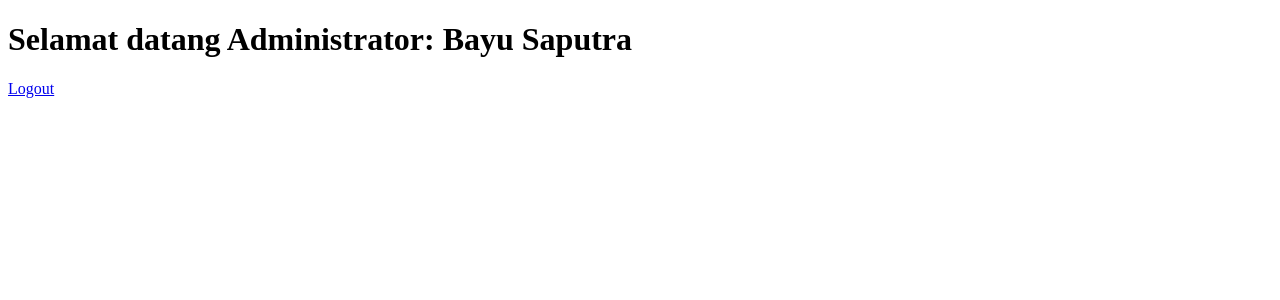
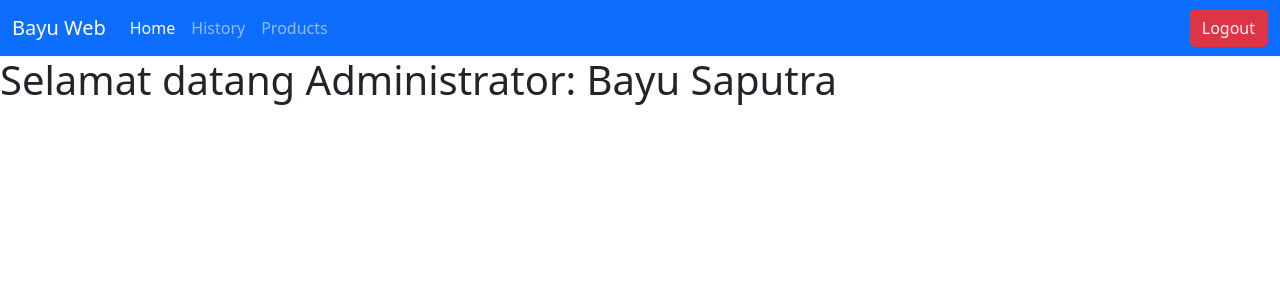
Before and after one commit to bayusaputra-if22a/pemweb-otorisasi, a PHP site: page /pemweb-otorisasi-main/admin.php in a window 1280 px wide. Shown: the top 300 px of the page. Run offline with PHP 8.4, Linux system fonts and the light colour scheme; a user stored in the database is signed in.

Commit message:
Update admin.php

```diff
--- a/admin.php
+++ b/admin.php
@@ -1,8 +1,12 @@
 <?php
 session_start();
 if ($_SESSION['role'] != 'admin') {
-    // session_destroy();
-    header("location:profile.php");
+    echo "
+    <script>
+    alert('Halaman ini hanya bisa di akses oleh admin');
+    window.location = 'profile.php';
+    </script>
+    ";
 }
 ?>
 <!DOCTYPE html>
@@ -10,10 +14,32 @@ if ($_SESSION['role'] != 'admin') {
 <head>
     <meta charset="UTF-8">
     <meta name="viewport" content="width=device-width, initial-scale=1.0">
-    <title>Document</title>
+    <link rel="stylesheet" href="./plugin/css/bootstrap.min.css">
+    <title>Admin</title>
 </head>
 <body>
+<nav class="navbar navbar-expand-lg navbar-dark bg-primary">
+        <div class="container-fluid">
+          <a class="navbar-brand" href="#">Bayu Web</a>
+          <button class="navbar-toggler" type="button" data-bs-toggle="collapse" data-bs-target="#navbarNav" aria-controls="navbarNav" aria-expanded="false" aria-label="Toggle navigation">
+            <span class="navbar-toggler-icon"></span>
+          </button>
+          <div class="collapse navbar-collapse justify-content-between" id="navbarNav">
+            <ul class="navbar-nav">
+              <li class="nav-item">
+                <a class="nav-link active" aria-current="page" href="./index.php">Home</a>
+              </li>
+              <li class="nav-item">
+                <a class="nav-link" href="#">History</a>
+              </li>
+              <li class="nav-item">
+                <a class="nav-link" href="show.php">Products</a>
+              </li>
+            </ul>
+              <a href="backend/logout.php" class="btn btn-danger">Logout</a>
+          </div>
+        </div>
+</nav>
     <h1>Selamat datang Administrator: <?php echo $_SESSION['name']?></h1>
-    <a href="backend/logout.php">Logout</a>
 </body>
 </html>
```
